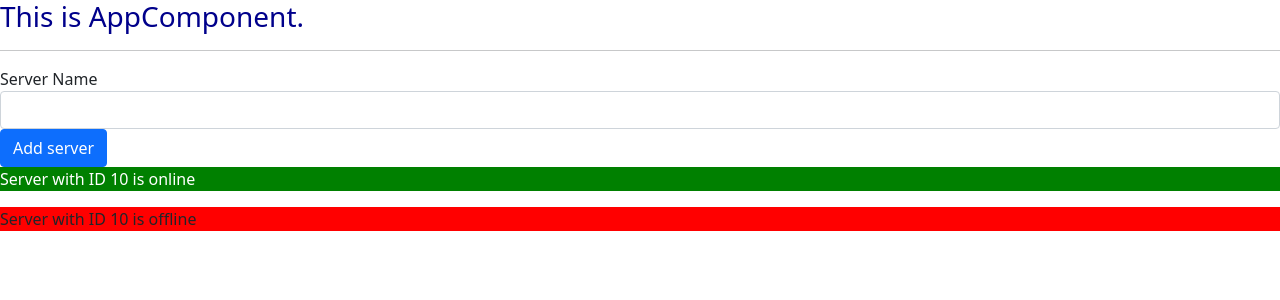
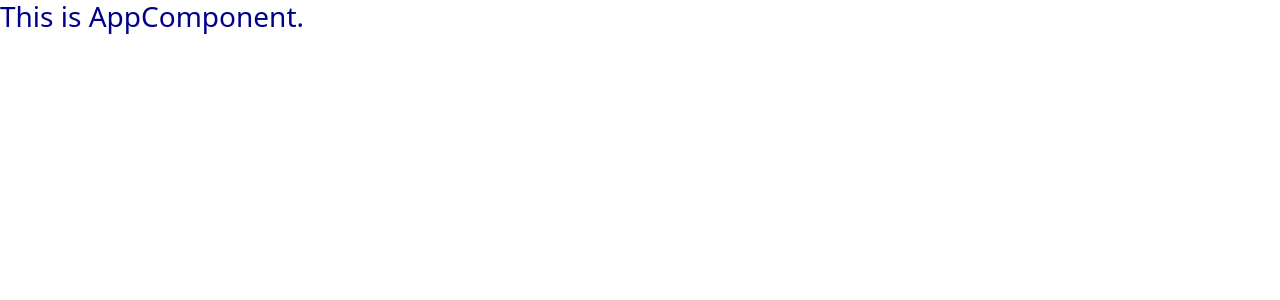
Before and after one commit to fvidak00/angularCourse, an Angular app: page / in a window 1280 px wide. Shown: the top 300 px of the page. Built offline with nearby package versions, Linux system fonts and the light colour scheme.

Commit message:
Clean again, ready for course project

```diff
--- a/src/app/app.component.html
+++ b/src/app/app.component.html
@@ -2,8 +2,6 @@
   <div class="row">
     <div class="col-xs-12">
       <h3>This is AppComponent.</h3>
-      <hr>
-      <app-servers></app-servers>
     </div>
   </div>
 </div>
--- a/src/app/app.module.ts
+++ b/src/app/app.module.ts
@@ -3,15 +3,11 @@
 import { FormsModule } from '@angular/forms';
 
 import { AppComponent } from './app.component';
-import { ServerComponent } from './server/server.component';
-import { ServersComponent } from './servers/servers.component';
 
 
 @NgModule({
   declarations: [
     AppComponent,
-    ServerComponent,
-    ServersComponent
   ],
   imports: [
     BrowserModule,
--- a/src/app/server/server.component.css
+++ /dev/null
@@ -1,3 +0,0 @@
-.online{
-  color:white;
-}
--- a/src/app/server/server.component.html
+++ /dev/null
@@ -1,6 +0,0 @@
-<p
-  [ngStyle]="{backgroundColor:getColor()}"
-  [ngClass]="{online:serverStatus==='online'}"
->
-  Server with ID {{serverId}} is {{getServerStatus()}}
-</p>
--- a/src/app/server/server.component.ts
+++ /dev/null
@@ -1,23 +0,0 @@
-import { Component } from "@angular/core";
-
-@Component({
-  selector:"app-server",
-  templateUrl:"./server.component.html",
-  styleUrls:["./server.component.css"]
-})
-export class ServerComponent{
-  serverId:number=10
-  serverStatus:string="offline"
-
-  constructor(){
-    this.serverStatus=Math.random()>0.5 ? "online":"offline"
-  }
-
-  getServerStatus(){
-    return this.serverStatus
-  }
-
-  getColor(){
-    return this.serverStatus === "online"?"green":"red"
-  }
-}
--- a/src/app/servers/servers.component.html
+++ /dev/null
@@ -1,29 +0,0 @@
-<label>Server Name</label>
-<!-- <input
-  type="text"
-  class="form-control"
-  (input)="onUpdateServerName($event)"> -->
-<input
-  type="text"
-  class="form-control"
-  [(ngModel)]="serverName"
->
-<!-- <p>{{serverName}}</p> -->
-<button
-  class="btn btn-primary"
-  [disabled]="!allowNewServer"
-  (click)="onCreateServer()"
->
-  Add server
-</button>
-<!-- <p [innerText]="allowNewServer"></p> -->
-<!-- <p>{{serverCreationStatus}}</p> -->
-<p *ngIf="serverCreated">Server was created, server name is {{serverName}}.</p>
-<!-- <p *ngIf="serverCreated; else noServer">Server was created, server name is {{serverName}}.</p>
-<ng-template #noServer>
-  <p>
-    No server was created!
-  </p>
-</ng-template> -->
-
-<app-server *ngFor="let server of servers"></app-server>
--- a/src/app/servers/servers.component.ts
+++ /dev/null
@@ -1,37 +0,0 @@
-import { Component, OnInit } from '@angular/core';
-
-@Component({
-  selector: 'app-servers',
-  templateUrl: './servers.component.html',
-  styleUrls: ['./servers.component.css']
-})
-export class ServersComponent implements OnInit {
-  allowNewServer=false
-  serverCreationStatus="No server was creted!"
-  serverName=""
-  serverCreated=false
-  servers=["TestServer", "TestServer2"]
-
-  constructor() {
-    setTimeout(()=>{
-      this.allowNewServer=true
-    },2000)
-  }
-
-  ngOnInit(): void {
-  }
-
-  onCreateServer(){
-    this.serverCreated=true
-    this.servers.push(this.serverName)
-    this.serverCreationStatus="Server was created! Name is "+this.serverName
-    this.allowNewServer=false
-    setTimeout(()=>{
-      this.allowNewServer=true
-    },2000)
-  }
-
-  onUpdateServerName(event:any){
-    this.serverName=(<HTMLInputElement>event.target).value
-  }
-}
```
Also changed, not shown: src/app/servers/servers.component.css (deleted).
